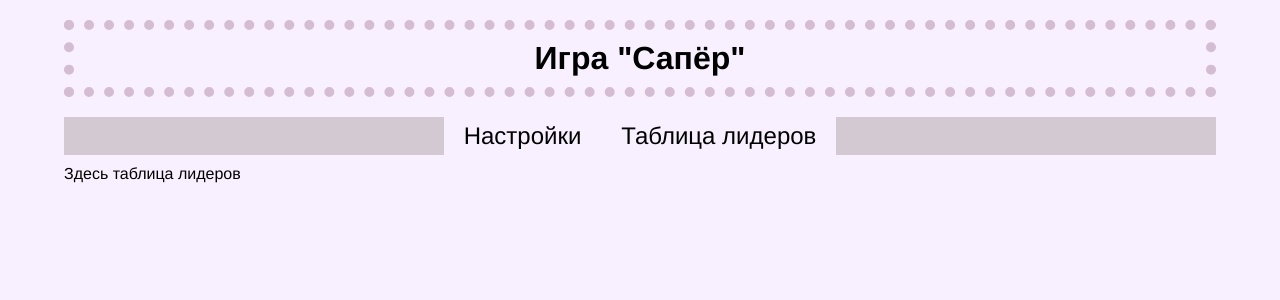
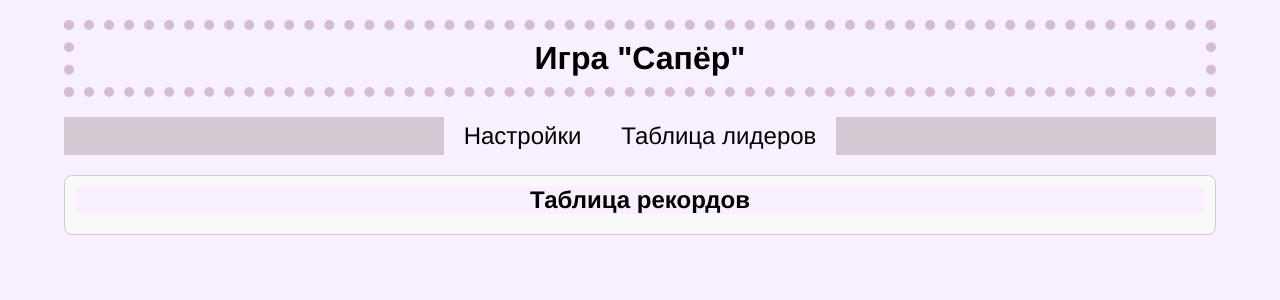
Before and after one commit to nelamine-beep/minesweeper_vue, a Vue app: page /leaderboard in a window 1280 px wide. Shown: the top 300 px of the page. Built offline with nearby package versions, Linux system fonts and the light colour scheme.

Commit message:
add leaderboad

```diff
--- a/package.json
+++ b/package.json
@@ -8,6 +8,7 @@
   },
   "dependencies": {
     "core-js": "^3.8.3",
+    "pinia": "^3.0.1",
     "vue": "^3.2.13",
     "vue-router": "^4.0.3",
     "vuex": "^4.0.0"
--- a/src/components/LeaderBoard.vue
+++ b/src/components/LeaderBoard.vue
@@ -1,13 +1,51 @@
 <template>
-    <div>
-        Здесь таблица лидеров
-    </div>
+    <div class="leaderboard">
+        <h2>Таблица рекордов</h2>
+        <ul>
+            <li v-for="(record, index) in records" :key="index">
+            #{{ index + 1 }} - Время: {{ record.time }} сек, Дата: {{ record.date }}, Поле: {{record.row}}*{{record.col}}, Мины: {{record.mines}}
+            </li>
+        </ul>
+        </div>
 </template>
 
 <script>
+import { useRecordStore } from '../stores/leaderboard';
+import { ref, onMounted } from 'vue';
 
+export default {
+   setup() {
+      const records = ref([]);
+      onMounted(() => {
+         const recordStore = useRecordStore();
+         records.value = recordStore.getRecords;
+      });
+      return { records };
+   }
+}
 </script>
 
 <style scoped>
-
+.leaderboard {
+    margin: 20px auto;
+    padding: 10px;
+    border: 1px solid #ccc;
+    border-radius: 8px;
+    background-color: #f9f9f9;
+    width: 100%;
+}
+.leaderboard h2 {
+    text-align: center;
+    margin-bottom: 10px;
+}
+.leaderboard ul {
+    list-style: none;
+    padding: 0;
+}
+.leaderboard li {
+    text-align: center;
+    padding: 5px;
+    border-bottom: 1px solid #dddddd;
+    font-size: 1.2em;
+}
 </style>
--- a/src/main.js
+++ b/src/main.js
@@ -1,8 +1,12 @@
 import { createApp } from 'vue'
+import { createPinia } from 'pinia'
 import App from './App.vue';
 import router from './router';
 
 const app = createApp(App);
+const pinia = createPinia();
+
+app.use(pinia);
 
 app.use(router);
 
--- /dev/null
+++ b/src/stores/leaderboard.js
@@ -0,0 +1,24 @@
+import { defineStore } from 'pinia';
+
+export const useRecordStore = defineStore('recordStore', {
+   state: () => ({
+        records: JSON.parse(localStorage.getItem('records')) || []
+    }),
+   actions: {
+      addRecord(record) {
+        this.records.push(record);
+        this.records.sort((a, b) => a.time - b.time);
+        if (this.records.length > 10) {
+          this.records = this.records.slice(0, 10);
+        }
+         this.saveRecords();
+      },
+
+      saveRecords() {
+        localStorage.setItem('records', JSON.stringify(this.records));
+      }
+   },
+   getters: {
+      getRecords: (state) => state.records
+   }
+});
```
Also changed, not shown: 1 other file (tests, documents, lock files or other folders).
